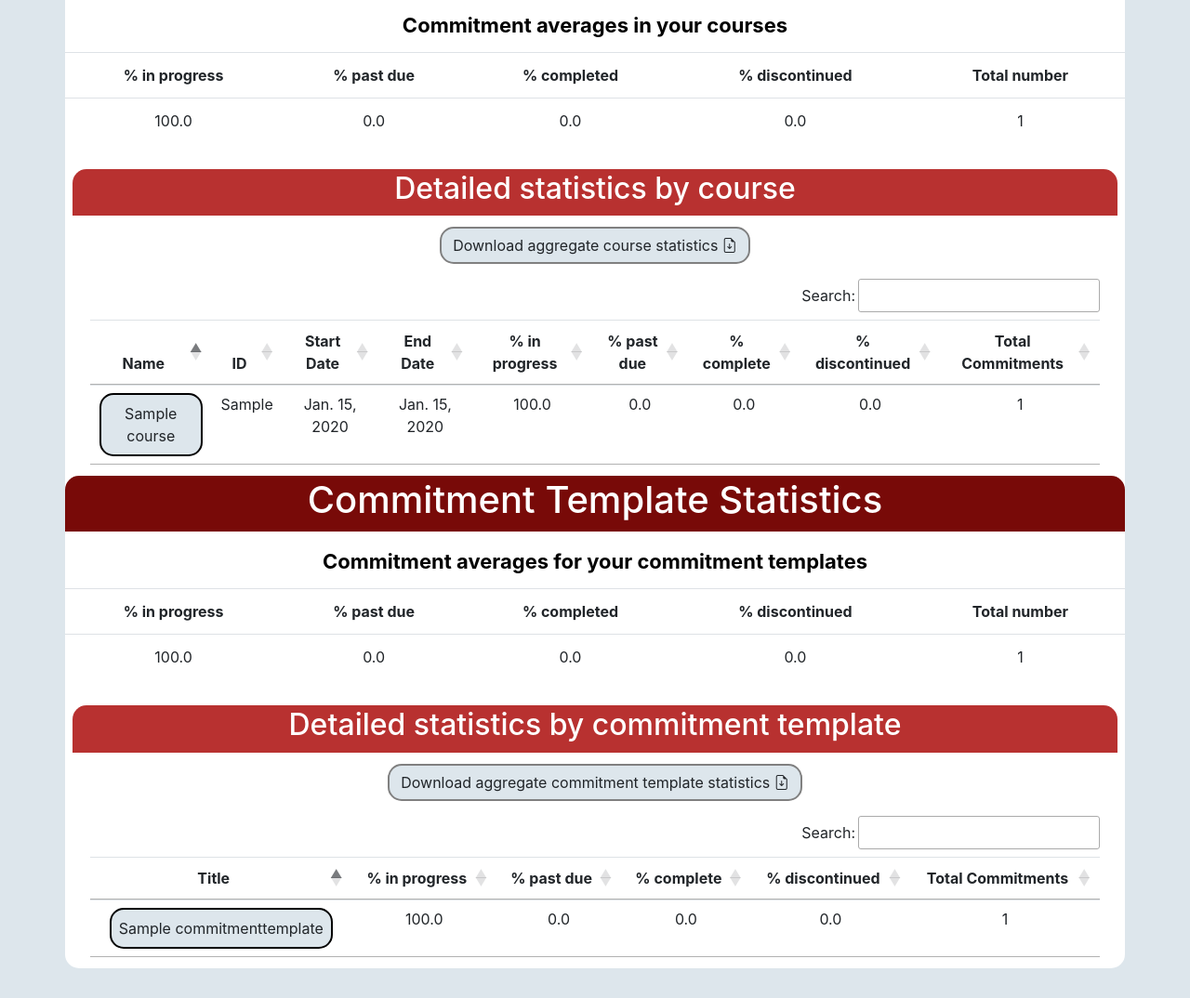
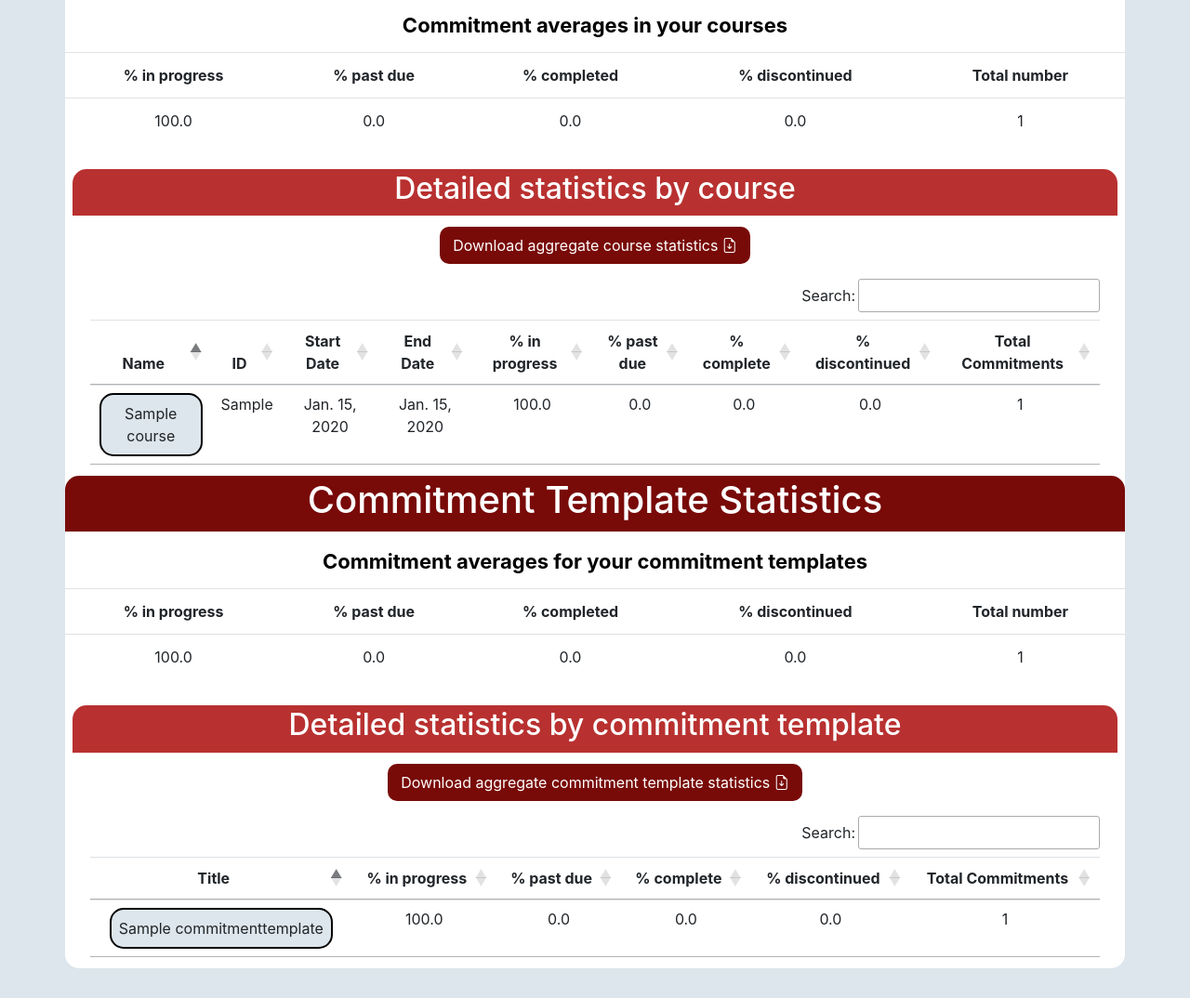
Before and after one commit to lee-blake/Commitment-to-Change-App, a Django app: page /app/statistics/dashboard/ in a window 1280 px wide. Shown: the part 183-1257 px from the top of the page at 93% size. Run offline with Django 4.2, Linux system fonts and the light colour scheme; a user stored in the database is signed in; tables that the repository leaves empty hold one stand-in row (values such as "Sample post"); some libraries are stand-ins or nearby versions.

Commit message:
Switch CSV download buttons to primary accent

```diff
--- a/Commitment_to_Change_App/commitments/templates/commitments/statistics/statistics_overview_commitment_templates_list.html
+++ b/Commitment_to_Change_App/commitments/templates/commitments/statistics/statistics_overview_commitment_templates_list.html
@@ -4,7 +4,7 @@
   </div>
   <div class="text-center py-1">
     <a href="{% url "download aggregate CommitmentTemplate statistics as csv" %}">
-      <button class="btn view-button m-2">
+      <button class="btn standard-button m-2">
         Download aggregate commitment template statistics
         <i class="bi bi-file-earmark-arrow-down"></i>
       </button>
--- a/Commitment_to_Change_App/commitments/templates/commitments/statistics/statistics_overview_courses_list.html
+++ b/Commitment_to_Change_App/commitments/templates/commitments/statistics/statistics_overview_courses_list.html
@@ -4,7 +4,7 @@
   </div>
   <div class="text-center py-1">
     <a href="{% url "download aggregate Course statistics as csv" %}">
-      <button class="btn view-button m-2">
+      <button class="btn standard-button m-2">
         Download aggregate course statistics
         <i class="bi bi-file-earmark-arrow-down"></i>
       </button>
```
